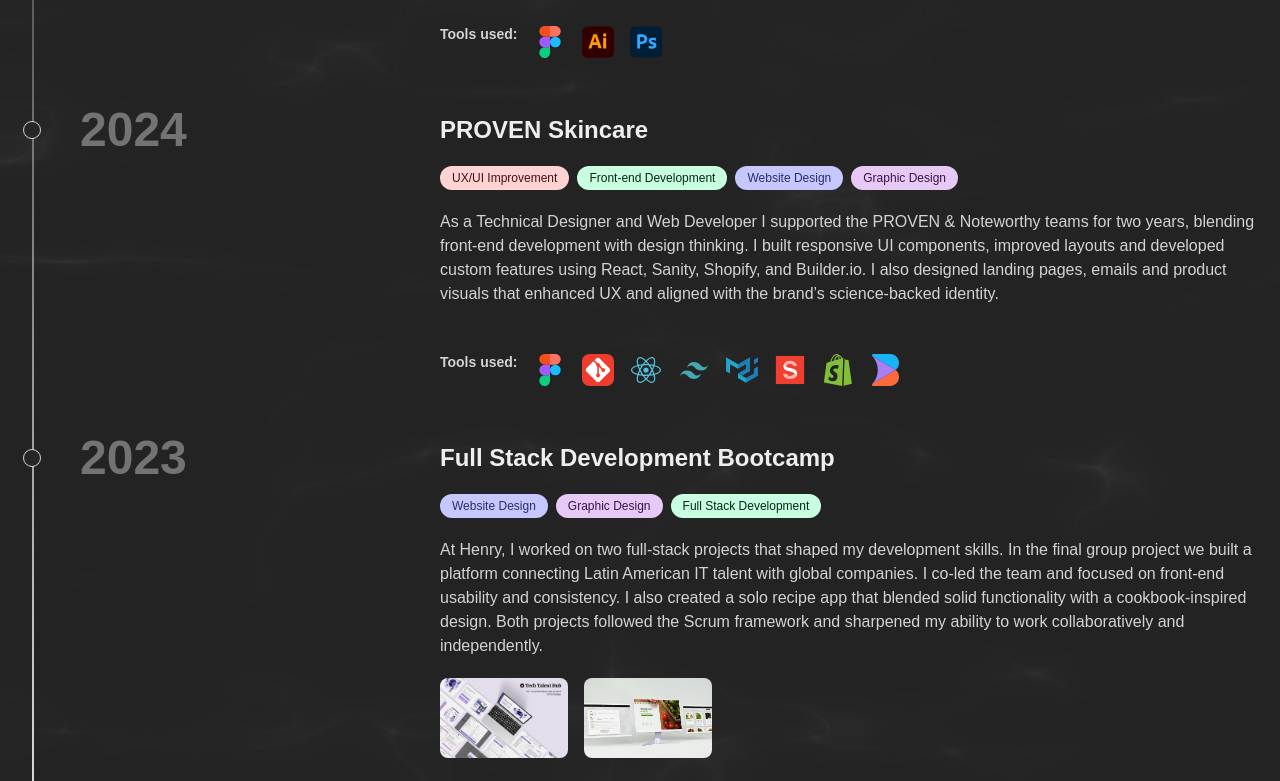
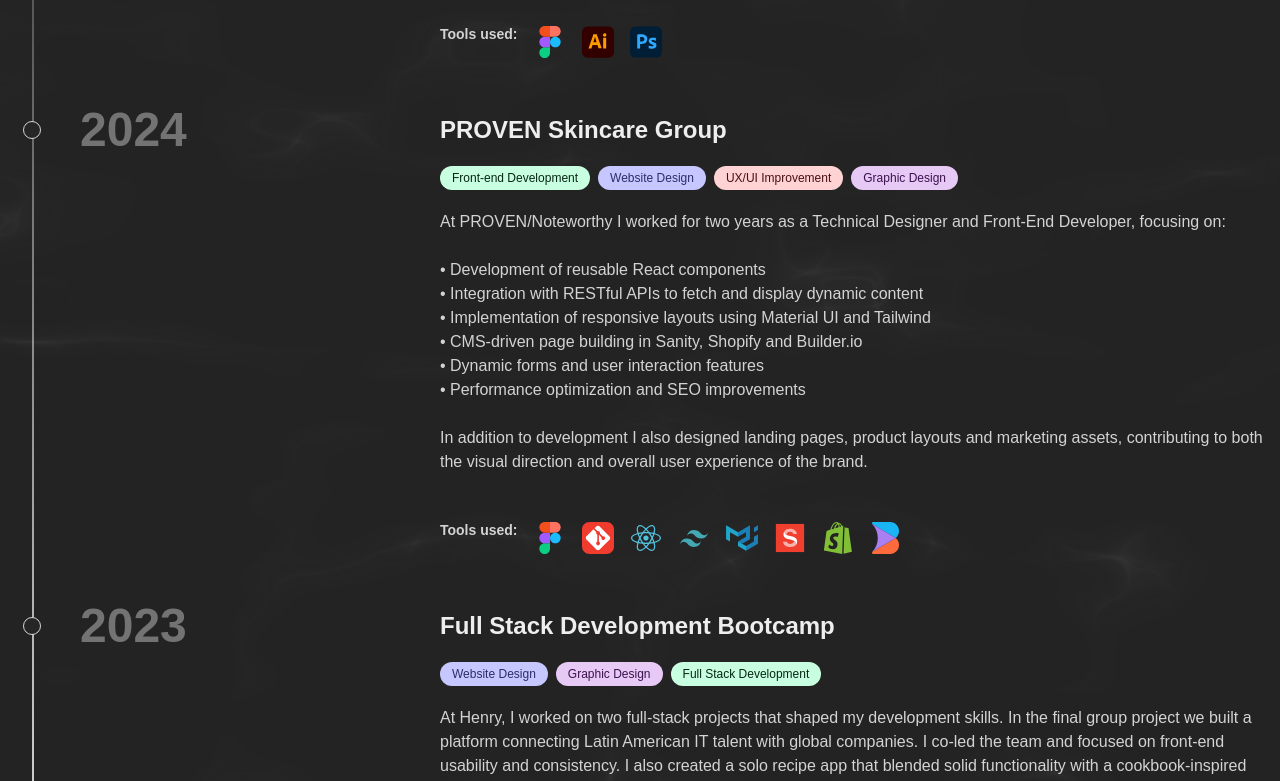
Before and after one commit to nmalvicino/portfolio, a React (Vite) app: page / in a window 1280 px wide. Shown: the part 2326-3107 px from the top of the page. Built offline with nearby package versions, Linux system fonts and the light colour scheme.

Commit message:
Project description updates

```diff
--- a/src/components/ui/projects/ProjectsPage.tsx
+++ b/src/components/ui/projects/ProjectsPage.tsx
@@ -50,7 +50,9 @@
             ))}
           </div>
 
-          <p className='font-epilogue text-white/80 '>{project.description}</p>
+          <p className='font-epilogue text-white/80 whitespace-pre-line '>
+            {project.description}
+          </p>
 
           {/* Imágenes */}
           <div className='grid grid-cols-2 md:flex md:flex-wrap gap-4 mt-2'>
--- a/src/data/projects.ts
+++ b/src/data/projects.ts
@@ -21,13 +21,22 @@
   {
     id: 'p2',
     title: '2024',
-    subtitle: 'PROVEN Skincare',
-    description:
-      'As a Technical Designer and Web Developer I supported the PROVEN & Noteworthy teams for two years, blending front-end development with design thinking. I built responsive UI components, improved layouts and developed custom features using React, Sanity, Shopify, and Builder.io. I also designed landing pages, emails and product visuals that enhanced UX and aligned with the brand’s science-backed identity.',
+    subtitle: 'PROVEN Skincare Group',
+    description: `At PROVEN/Noteworthy I worked for two years as a Technical Designer and Front-End Developer, focusing on:
+
+• Development of reusable React components
+• Integration with RESTful APIs to fetch and display dynamic content
+• Implementation of responsive layouts using Material UI and Tailwind
+• CMS-driven page building in Sanity, Shopify and Builder.io
+• Dynamic forms and user interaction features
+• Performance optimization and SEO improvements
+
+In addition to development I also designed landing pages, product layouts and marketing assets, contributing to both the visual direction and overall user experience of the brand.`,
+
     tags: [
-      'UX/UI Improvement',
       'Front-end Development',
       'Website Design',
+      'UX/UI Improvement',
       'Graphic Design',
     ],
     tools: [
```
